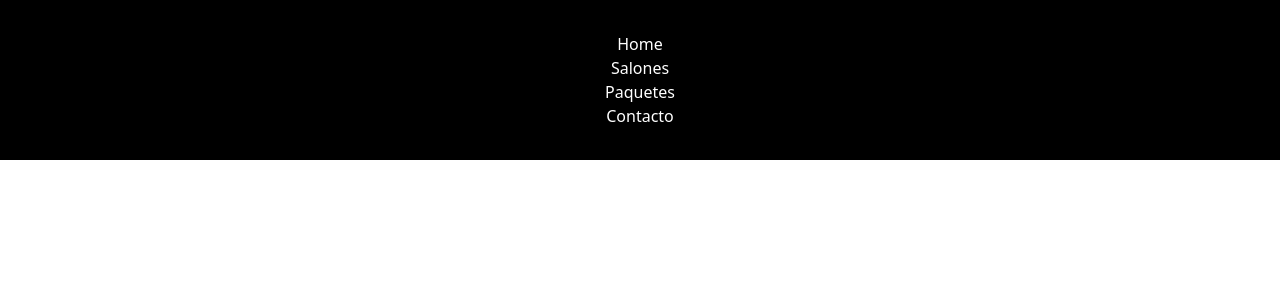
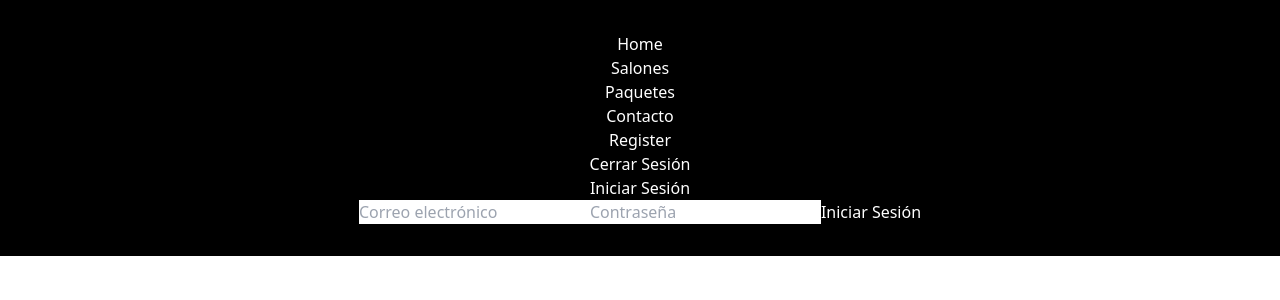
Before and after one commit to Albertscpv/reserve-seat-beta, a React (Vite) app in the folder reserve-it/: page /userRegister in a window 1280 px wide. Shown: the top 300 px of the page. Built offline with nearby package versions, Linux system fonts and the light colour scheme; no server answers.

Commit message:
added login / register / auth

```diff
--- a/reserve-it/firebaseConfig.ts
+++ b/reserve-it/firebaseConfig.ts
@@ -1,6 +1,7 @@
 // Import the functions you need from the SDKs you need
 import { initializeApp } from "firebase/app";
 import { getFirestore } from "firebase/firestore";
+import { getAuth } from "firebase/auth";
 // TODO: Add SDKs for Firebase products that you want to use
 // https://firebase.google.com/docs/web/setup#available-libraries
 
@@ -18,5 +19,6 @@ const firebaseConfig = {
 // Initialize Firebase
 const app = initializeApp(firebaseConfig);
 const db = getFirestore(app);
+const auth = getAuth(app)
 
-export { db };
+export { auth, db };
--- a/reserve-it/src/App.tsx
+++ b/reserve-it/src/App.tsx
@@ -5,9 +5,10 @@ import Home from "../src/pages/Home"
 import Paquetes from "../src/pages/Paquetes"
 import Salones from "../src/pages/Salones"
 import Contacto from "../src/pages/Contacto"
+import UserRegister from "./pages/UserRegister";
 
 
-function App() {
+const App = () => {
 
   return (
     <>
@@ -19,6 +20,7 @@ function App() {
             <Route path="/paquetes"  element={<Paquetes/>} />
             <Route path="/salones" element={<Salones/>}/>
             <Route path="/contacto" element={<Contacto/>}/>
+            <Route path="/userRegister" element={<UserRegister/>}/>
           </Routes>
         </main>
       </Router>
--- /dev/null
+++ b/reserve-it/src/components/Logout.tsx
@@ -0,0 +1,19 @@
+import { signOut } from 'firebase/auth';
+import { auth } from '/workspaces/reserve-seat-beta/reserve-it/firebaseConfig.ts';
+
+const Logout = () => {
+  const handleLogout = async () => {
+    try {
+      await signOut(auth);
+      console.log('User signed out');
+    } catch (error: any) {
+      console.error('Error signing out:', error.message);
+    }
+  };
+
+  return(
+    <button onClick={handleLogout}>Cerrar Sesión</button>
+  )
+};
+
+export default Logout;
--- a/reserve-it/src/components/NavBar.tsx
+++ b/reserve-it/src/components/NavBar.tsx
@@ -1,11 +1,13 @@
 import { Link } from "react-router-dom"
+import Logout from "./Logout";
 
-function NavBar(){
+const NavBar = () => {
     const navLinks = [
         {title: 'Home', path: '/'},
         {title: 'Salones', path: '/Salones'},
         {title: 'Paquetes', path: '/Paquetes'},
-        {title: 'Contacto', path: '/Contacto'}
+        {title: 'Contacto', path: '/Contacto'},
+        {title: 'Register', path: '/userRegister'}
     ];
     return(
         <>
@@ -15,6 +17,7 @@ function NavBar(){
                     <Link to={navLink.path}>{navLink.title}</Link>
                 </li>
             )))}
+            <Logout/>
         </ul>
         </>
     )
--- /dev/null
+++ b/reserve-it/src/components/useAuth.tsx
@@ -0,0 +1,18 @@
+import { useEffect, useState } from 'react';
+import { onAuthStateChanged, User } from 'firebase/auth';
+import { auth } from '/workspaces/reserve-seat-beta/reserve-it/firebaseConfig.ts';
+
+const useAuth = () => {
+  const [currentUser, setCurrentUser] = useState<User | null>(null);
+
+  useEffect(() => {
+    const unsubscribe = onAuthStateChanged(auth, (user) => {
+      setCurrentUser(user);
+    });
+    return () => unsubscribe(); // Limpiar el listener al desmontar
+  }, []);
+
+  return currentUser;
+};
+
+export default useAuth;
--- a/reserve-it/src/pages/Home.tsx
+++ b/reserve-it/src/pages/Home.tsx
@@ -1,14 +1,16 @@
-function Home (){
+const Home = () => {
     return(
         <>
         <div className="">
-            <h1 className="flex justify-center text-3xl place-content-center">
+            <h1 className="flex justify-center text-3xl place-content-center font-bold">
                 Beta Test
             </h1>
+            <div className="flex flex-col gap-4 mt-6">
+            <span className="font-bold">Lorem ipsum</span>
+
+            </div>
         </div>
-        <span className="font-bold">Lorem ipsum</span>
 
-        <button>Log In</button>
         </>
     )
 }
--- /dev/null
+++ b/reserve-it/src/pages/LoginPage.tsx
@@ -0,0 +1,43 @@
+import React, { useState } from 'react';
+import { signInWithEmailAndPassword } from 'firebase/auth';
+import { auth } from '/workspaces/reserve-seat-beta/reserve-it/firebaseConfig.ts';
+
+const Login = () => {
+  const [email, setEmail] = useState('');
+  const [password, setPassword] = useState('');
+  const [error, setError] = useState('');
+
+  const handleLogin = async (e: React.FormEvent) => {
+    e.preventDefault();
+    try {
+      const userCredential = await signInWithEmailAndPassword(auth, email, password);
+      console.log('User logged in:', userCredential.user);
+    } catch (error: any) {
+      setError(error.message);
+    }
+  };
+
+  return (
+    <div>
+      <h1>Iniciar Sesión</h1>
+      {error && <p style={{ color: 'red' }}>{error}</p>}
+      <form onSubmit={handleLogin}>
+        <input
+          type="email"
+          placeholder="Correo electrónico"
+          value={email}
+          onChange={(e) => setEmail(e.target.value)}
+        />
+        <input
+          type="password"
+          placeholder="Contraseña"
+          value={password}
+          onChange={(e) => setPassword(e.target.value)}
+        />
+        <button type="submit">Iniciar Sesión</button>
+      </form>
+    </div>
+  );
+};
+
+export default Login;
--- /dev/null
+++ b/reserve-it/src/pages/UserRegister.tsx
@@ -0,0 +1,28 @@
+import useAuth from "../components/useAuth"
+import LoginPage from "./LoginPage"
+import SalonPage from "./Salones"
+
+
+const UserRegister = () => {
+    const user = useAuth();
+
+    return(
+        <div>
+        {user ?
+            (
+                <>
+                <p>
+                    Bienvenido, {user.email}
+                    <SalonPage/>
+                </p>
+                </>
+            )  : (
+                <LoginPage/>
+            )
+        }
+
+        </div>
+    )
+}
+
+export default UserRegister
```
Also changed, not shown: reserve-it/src/pages/RegisterPage.tsx (added, +43 -0 lines).
